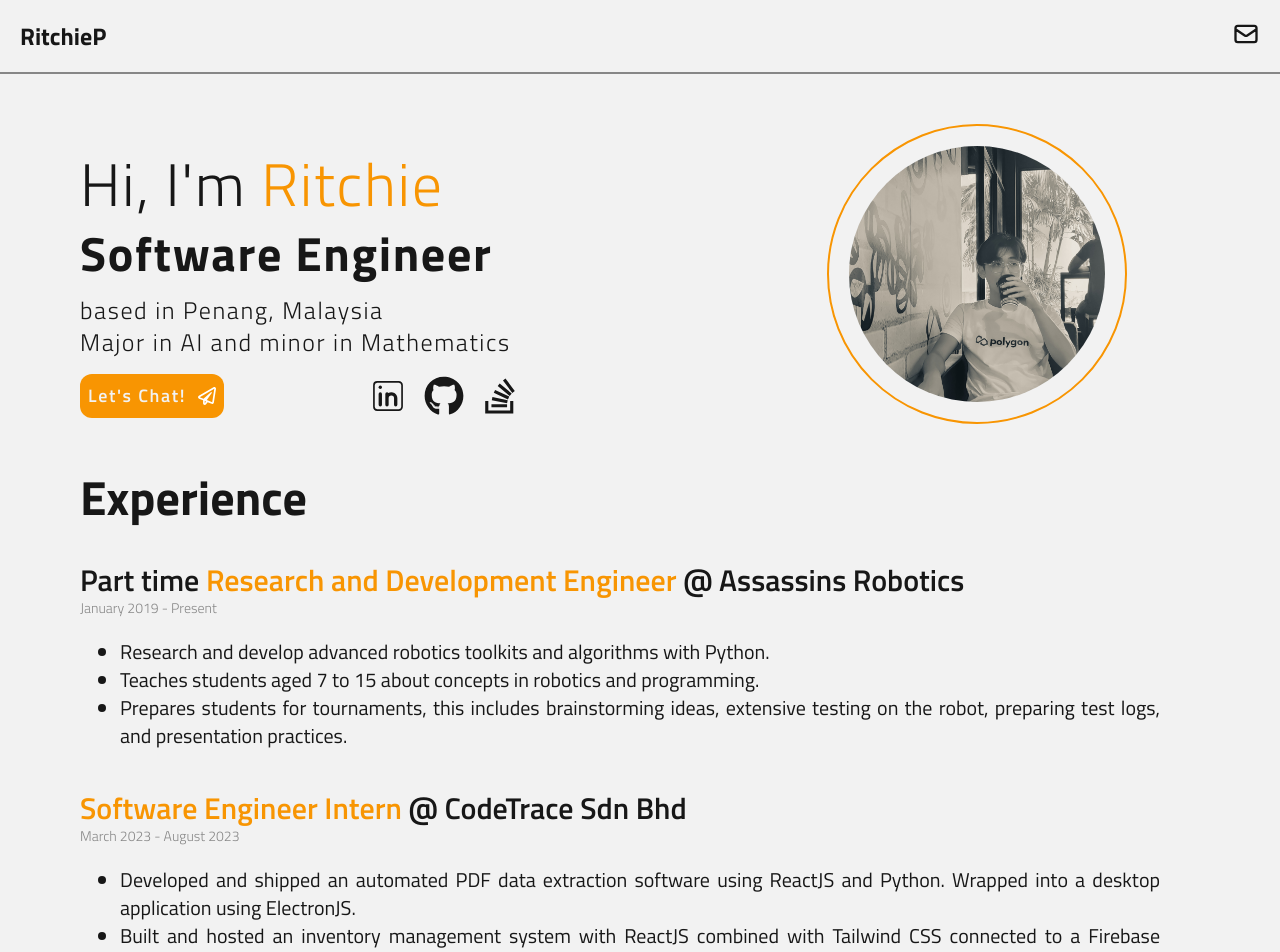
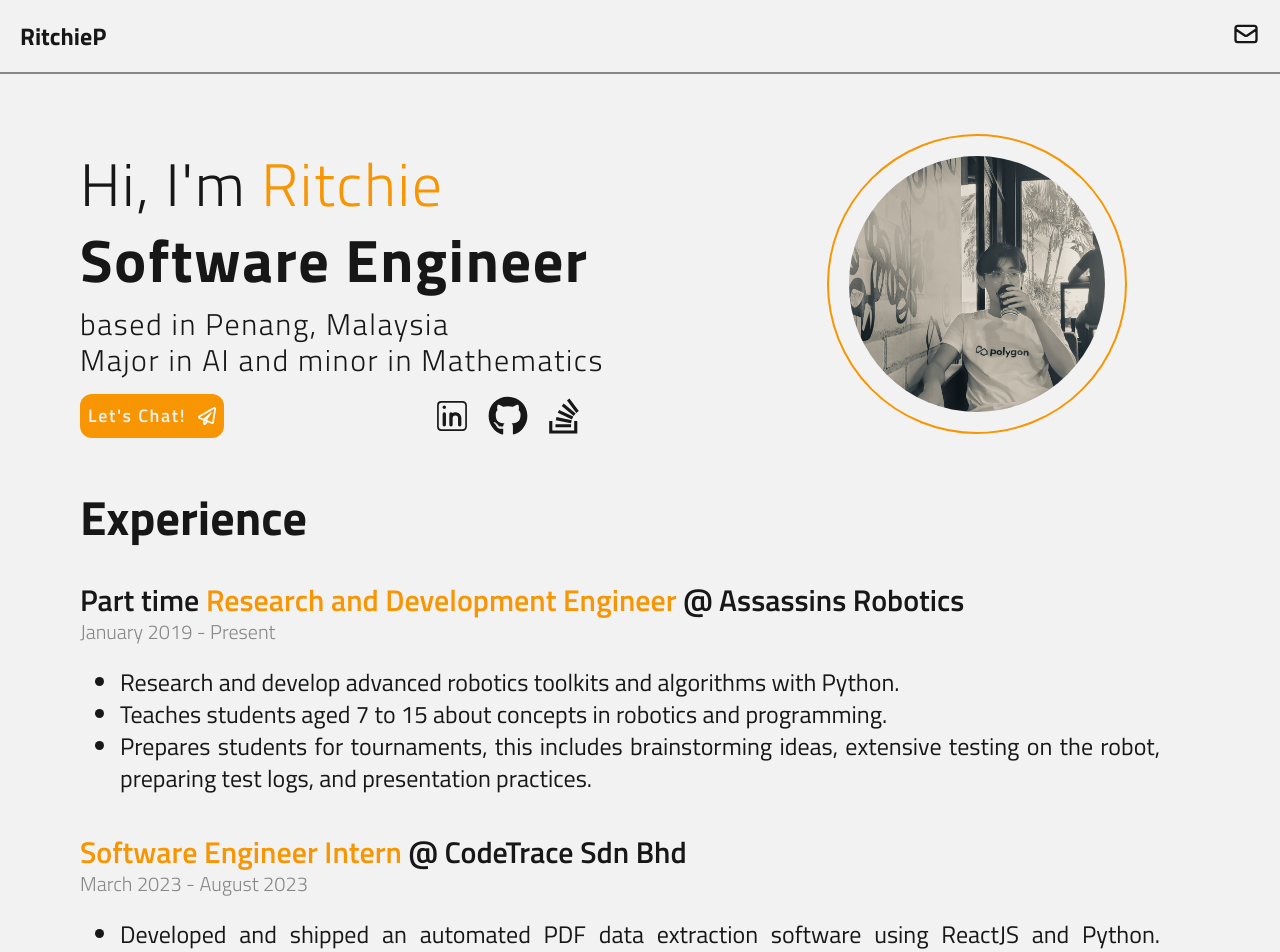
Before and after one commit to RitchieP/Portfolio-Site, a Next.js app: page / in a window 1280 px wide. Shown: the top 952 px of the page. Built offline with nearby package versions, Linux system fonts and the light colour scheme.

Commit message:
build: :lipstick: XL screen design
Implement responsive design for xl screen

```diff
--- a/src/app/page.js
+++ b/src/app/page.js
@@ -22,17 +22,20 @@ export default function Home() {
             Hi, I'm <span className="text-secondary">Ritchie</span>
           </p>
           <p className="my-4 text-4xl font-[family-name:var(--font-titillium-web-bold)]
-                        lg:text-5xl">
+                        lg:text-5xl
+                        xl:text-6xl">
             Software Engineer
           </p>
           <p className="text-lg
-                        lg:text-2xl">
+                        lg:text-2xl
+                        xl:text-3xl">
             based in Penang, Malaysia <br/>
             Major in AI and minor in Mathematics
           </p>
           <div className="flex flex-row items-center justify-center gap-10
                           md:justify-start md:gap-20
-                          lg:gap-36">
+                          lg:gap-36
+                          xl:gap-52">
             <a
               className="text-sm my-4 p-2 flex flex-row items-center gap-3 bg-secondary rounded-xl text-background font-[family-name:var(--font-titillium-web-semi-bold)]
                          lg:text-lg"
@@ -72,9 +75,11 @@ export default function Home() {
                         lg:text-3xl">
             Part time <span className="text-secondary">Research and Development Engineer</span> @ Assassins Robotics
           </p>
-          <p className="text-unhighlighted text-sm font-[family-name:var(--font-titillium-web-light)]">January 2019 - Present</p>
+          <p className="text-unhighlighted text-sm font-[family-name:var(--font-titillium-web-light)]
+                        xl:text-xl">January 2019 - Present</p>
           <ul className="text-lg text-justify leading-relaxed list-disc px-10 my-5 font-[family-name:var(--font-titillium-web-regular)]
-                         md:text-xl">
+                         md:text-xl
+                         xl:text-2xl">
             <li>Research and develop advanced robotics toolkits and algorithms with Python.</li>
             <li>Teaches students aged 7 to 15 about concepts in robotics and programming.</li>
             <li>Prepares students for tournaments, this includes brainstorming ideas, extensive testing on the robot, preparing test logs, and presentation practices.</li>
@@ -86,9 +91,11 @@ export default function Home() {
                         lg:text-3xl">
             <span className="text-secondary">Software Engineer Intern</span> @ CodeTrace Sdn Bhd
           </p>
-          <p className="text-unhighlighted text-sm font-[family-name:var(--font-titillium-web-light)]">March 2023 - August 2023</p>
+          <p className="text-unhighlighted text-sm font-[family-name:var(--font-titillium-web-light)]
+                        xl:text-xl">March 2023 - August 2023</p>
           <ul className="text-lg text-justify leading-relaxed list-disc px-10 my-5 font-[family-name:var(--font-titillium-web-regular)]
-                         md:text-xl">
+                         md:text-xl
+                         xl:text-2xl">
             <li>Developed and shipped an automated PDF data extraction software using ReactJS and Python. Wrapped into a desktop application using ElectronJS.</li>
             <li>Built and hosted an inventory management system with ReactJS combined with Tailwind CSS connected to a Firebase backend.</li>
           </ul>
@@ -101,8 +108,8 @@ export default function Home() {
       <div className="grid grid-cols-1 gap-10 p-10 place-items-center
                       lg:px-20 lg:grid-cols-2">
 
-        <div className="w-[360px] md:w-[480px] lg:w-[360px]">
-          <div className="w-[360px] md:w-[480px] lg:w-[360px] grid grid-cols-1 grid-rows-1 items-end">
+        <div className="w-[360px] md:w-[480px] lg:w-[360px] xl:w-[480px]">
+          <div className="w-[360px] md:w-[480px] lg:w-[360px] xl:w-[480px] grid grid-cols-1 grid-rows-1 items-end">
             <Image
               src="/verbalex.png"
               alt="VerbaLex Thumbnail"
@@ -129,13 +136,13 @@ export default function Home() {
           </div>
           <div className="flex flex-row place-items-center justify-between">
             <p className="pt-4 text-4xl font-[family-name:var(--font-titillium-web-semi-bold)]">VerbaLex</p>
-            <Link href={"https://github.com/RitchieP/VerbaLex"} target="blank"><TbCircleArrowUpRight className="size-8 md:size-10 lg:size-9"/></Link>
+            <Link href={"https://github.com/RitchieP/VerbaLex"} target="blank"><TbCircleArrowUpRight className="size-8 md:size-10 lg:size-9 xl:size-10"/></Link>
           </div>
           <p className="text-lg text-unhighlighted font-[family-name:var(--font-titillium-web-regular)]">Text-to-speech application to help transcribe accented speech.</p>
         </div>
 
-        <div className="w-[360px] md:w-[480px] lg:w-[360px]">
-          <div className="w-[360px] md:w-[480px] lg:w-[360px] grid grid-cols-1 grid-rows-1 items-end">
+        <div className="w-[360px] md:w-[480px] lg:w-[360px] xl:w-[480px]">
+          <div className="w-[360px] md:w-[480px] lg:w-[360px] xl:w-[480px] grid grid-cols-1 grid-rows-1 items-end">
             <Image
               src="/myrescue.png"
               alt="MyRescue Thumbnail"
@@ -161,14 +168,14 @@ export default function Home() {
           </div>
           <div className="flex flex-row place-items-center justify-between">
             <p className="pt-4 text-4xl font-[family-name:var(--font-titillium-web-semi-bold)]">MyRescue</p>
-            <a href="https://github.com/RitchieP/my_rescue" target="blank"><TbCircleArrowUpRight className="size-8 md:size-10 lg:size-9"/></a>
+            <a href="https://github.com/RitchieP/my_rescue" target="blank"><TbCircleArrowUpRight className="size-8 md:size-10 lg:size-9 xl:size-10"/></a>
           </div>
           <p className="text-lg text-unhighlighted font-[family-name:var(--font-titillium-web-regular)]">Resource management system during a natural disaster.</p>
         </div>
 
-        <div className="w-[360px] md:w-[480px] lg:w-[360px]">
+        <div className="w-[360px] md:w-[480px] lg:w-[360px] xl:w-[480px]">
           {/* TODO: Replace this with Image later */}
-          <div className="w-[360px] md:w-[480px] lg:w-[360px] grid grid-cols-1 grid-rows-1 items-end">
+          <div className="w-[360px] md:w-[480px] lg:w-[360px] xl:w-[480px] grid grid-cols-1 grid-rows-1 items-end">
             <Image
               src="/myusm.png"
               alt="MyUSM Thumbnail"
@@ -190,7 +197,7 @@ export default function Home() {
           </div>
           <div className="flex flex-row place-items-center justify-between">
             <p className="pt-4 text-4xl font-[family-name:var(--font-titillium-web-semi-bold)]">MyUSM</p>
-            <a href="https://github.com/GDSC-USM/MyUSM" target="blank"><TbCircleArrowUpRight className="size-8 md:size-10 lg:size-9"/></a>
+            <a href="https://github.com/GDSC-USM/MyUSM" target="blank"><TbCircleArrowUpRight className="size-8 md:size-10 lg:size-9 xl:size-10"/></a>
           </div>
           <p className="text-lg text-unhighlighted font-[family-name:var(--font-titillium-web-regular)]">Centralized information system for all individuals associated with Universiti Sains Malaysia.</p>
         </div>
@@ -270,7 +277,8 @@ export default function Home() {
                     lg:px-20 lg:text-left">Interested in <span className="text-secondary">joining forces?</span></p>
       <div className="px-10 mb-10 grid grid-cols-3
                       md:grid-cols-5
-                      lg:px-20 lg:grid-cols-10">
+                      lg:px-20 lg:grid-cols-10
+                      xl:grid-cols-12">
         <a
           className="my-8 p-2 flex flex-row items-center justify-center text-xs col-start-2 gap-3 bg-secondary rounded-xl text-background font-[family-name:var(--font-titillium-web-semi-bold)]
                      md:col-start-3 md:text-lg
```
